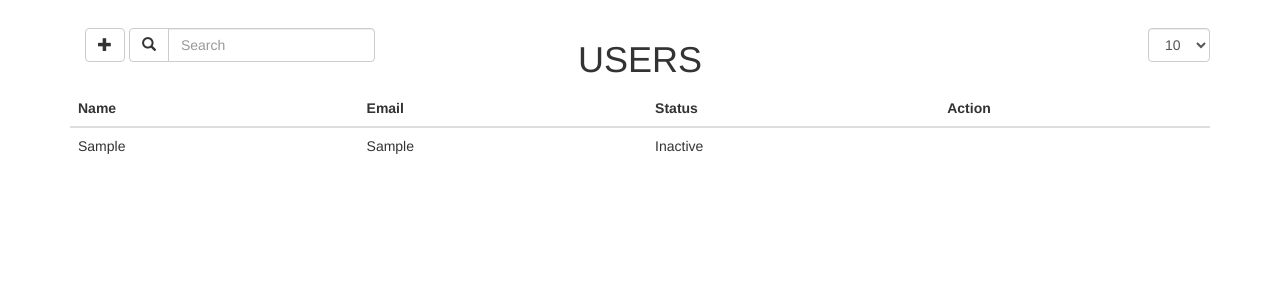
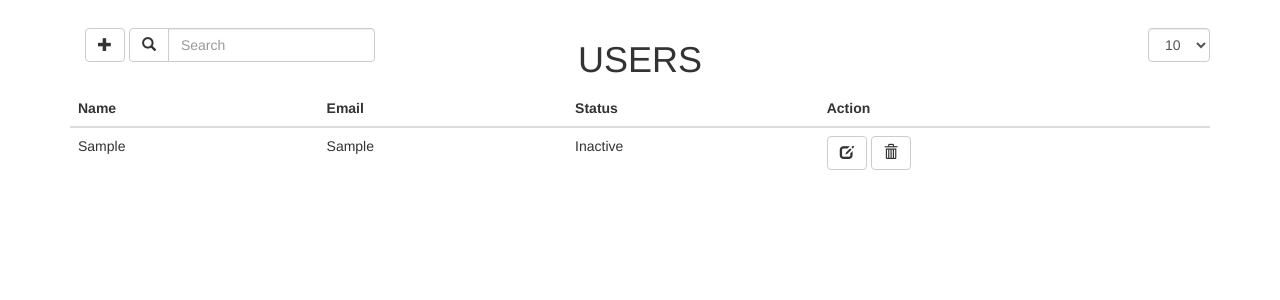
Before and after one commit to stassavchuk/SynergyWay, a Django app: template src/users/templates/users.html in a window 1280 px wide. Shown: the part 52-352 px from the top of the page. Run offline with Django 3.2, Linux system fonts and the light colour scheme; the template is opened without the code that fills it: most values are stand-ins (such as "Sample title", 1, 10 or a date in 2020); some libraries are stand-ins or nearby versions.

Commit message:
Add post method to users view. Add button to delete user

```diff
--- a/src/users/templates/users.html
+++ b/src/users/templates/users.html
@@ -58,12 +58,14 @@
           {% endif %}
         </td>
         <td>
-{#          <form action="{% url 'users' user_id=user.0 %}" method="post">#}
-{#            <span><a href="{% url 'edit' user_id=user.0 %}" class="btn btn-default" role="button"><i class="glyphicon glyphicon-edit"></i></a></span>#}
-{#            <span>#}
-{#              <button role="button" type="submit" class="btn btn-default"><i class="glyphicon glyphicon-trash"></i></button>#}
-{#            </span>#}
-{#          </form>#}
+          <form action="{% url 'users' %}" method="post">
+            {% csrf_token %}
+            <span><a href="{% url 'edit' user_id=user.0 %}" class="btn btn-default" role="button"><i class="glyphicon glyphicon-edit"></i></a></span>
+            <input type="hidden" name="user_id" value="{{ user.0 }}" />
+            <span>
+              <button role="button" type="submit" class="btn btn-default"><i class="glyphicon glyphicon-trash"></i></button>
+            </span>
+          </form>
         </td>
       </tr>
 
--- a/src/users/views.py
+++ b/src/users/views.py
@@ -35,6 +35,10 @@ class UserListView(View):
         context = dict(user_list=user_list)
         return HttpResponse(template.render(context, request))
 
+    def post(self, request):
+        p = request.POST['user_id']
+        return HttpResponse(p)
+
 
 class EditUserView(View):
     def get(self, request, user_id):
```
